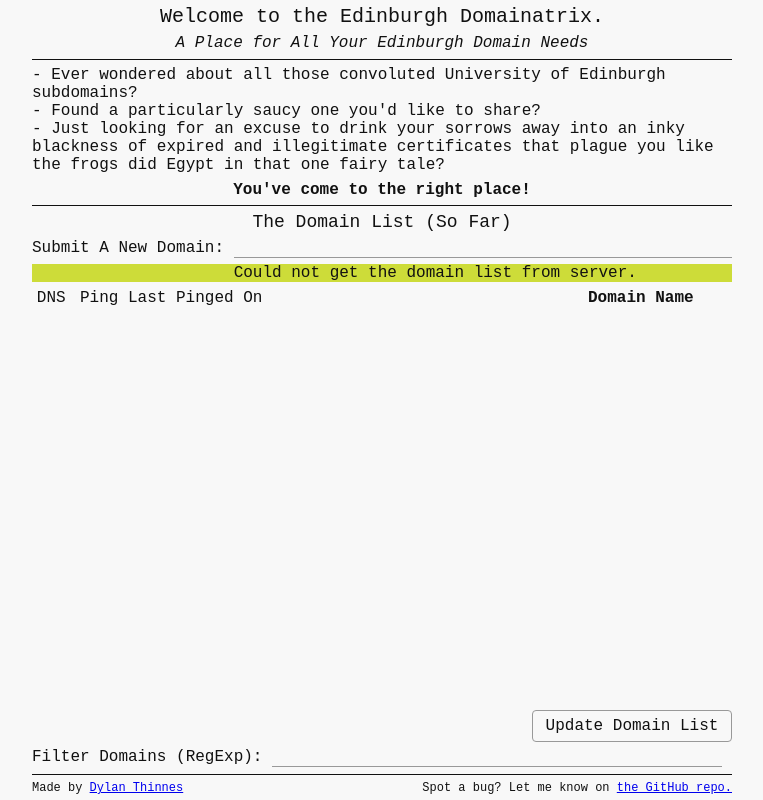
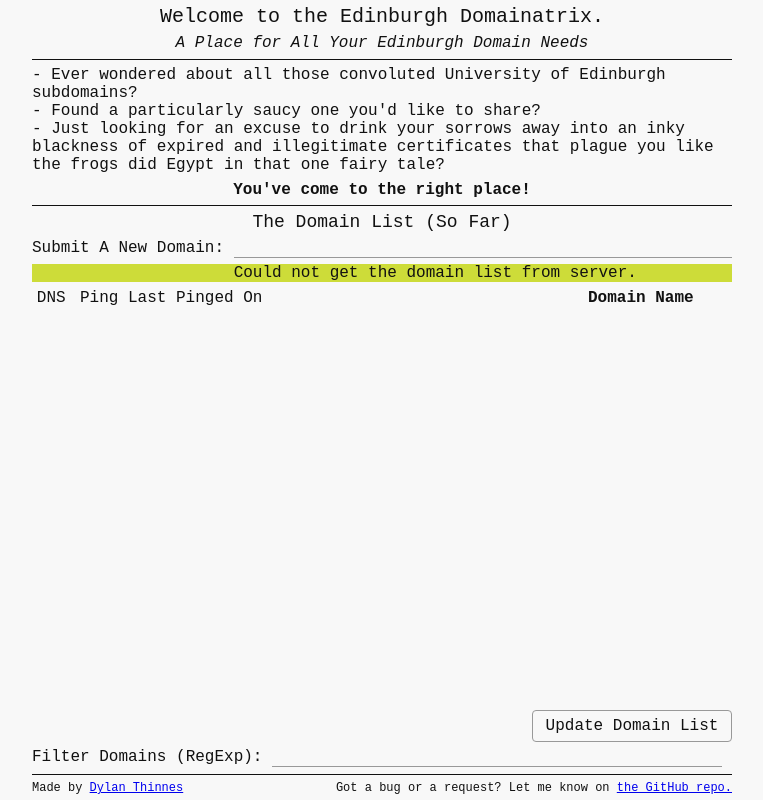
Before and after one commit to dylan-thinnes/domainatrix, a plain HTML site: page index.html in a window 1280 px wide. Shown: the whole page, without its empty margins (258-1021 px from the left). Drawn offline with Linux system fonts and the light colour scheme; no server answers.

Commit message:
Tweak footer.

```diff
--- a/index.html
+++ b/index.html
@@ -155,7 +155,7 @@
 		<div id="updateDomainList" class="button paddedText">Update Domain List</div>
 		<div id="searchDomains" class="labeledInput"><div id="searchDomainPrompt">Filter Domains (RegExp):</div><input id="searchDomainInput" type="text" spellcheck="false"></input><div id="domainCount"></div></div>
 		<div class="divider"></div>
-		<div id="credit"><span>Made by <a href="https://www.github.com/dylan-thinnes">Dylan Thinnes</a></span><span>Spot a bug? Let me know on <a href="https://www.github.com/dylan-thinnes/domainatrix/issues">the GitHub repo.</a></span></div>
+		<div id="credit"><span>Made by <a href="https://www.github.com/dylan-thinnes">Dylan Thinnes</a></span><span>Got a bug or a request? Let me know on <a href="https://www.github.com/dylan-thinnes/domainatrix/issues">the GitHub repo.</a></span></div>
 
 		<script>
 			var DomainListItem = function (domainJson) {
```
